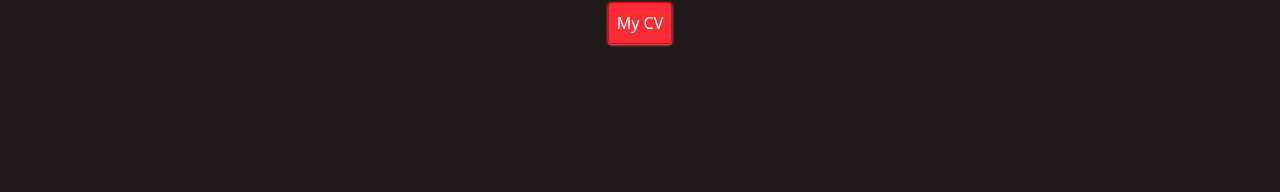
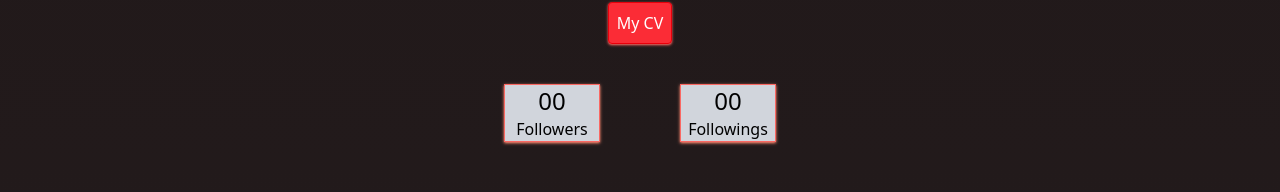
Before and after one commit to 1ai13/Portfolio, a React (Vite) app in the folder frontend/: page / in a window 1280 px wide. Shown: the part 862-1054 px from the top of the page. Built offline with nearby package versions, Linux system fonts and the light colour scheme; no server answers.

Commit message:
refactor on project card and finishing my info git api section

```diff
--- a/frontend/src/components/MyInfo.jsx
+++ b/frontend/src/components/MyInfo.jsx
@@ -1,12 +1,38 @@
 import { useLanguage } from "./LanguageManager.jsx";
 import translations from "./Translator.jsx";
 import { useState, useEffect, useRef } from "react";
+
+const DOMAIN_URL = import.meta.env.VITE_DOMAIN_URL;
+var targetFollowers = 0;
+var targetFollowings = 0;
 
 function MyInfo() {
   const [isSpinning, setIsSpinning] = useState(false);
   const [isDizzy, setIsDizzy] = useState();
   const modal = useRef(null);
   const { lang } = useLanguage();
+  const [followers, setFollowers] = useState(0);
+  const [followings, setFollowings] = useState(0);
+
+  useEffect(() => {
+    if (
+      followers == targetFollowers &&
+      followings == targetFollowings &&
+      targetFollowers != 0
+    )
+      return;
+    const id = setInterval(() => {
+      console.log("updating " + targetFollowers + " " + followers);
+      if (followers < targetFollowers) {
+        setFollowers(followers + 1);
+      }
+      if (followings < targetFollowings) {
+        setFollowings(followings + 1);
+      }
+    }, 50);
+    return () => clearInterval(id);
+  }, [followers, followings]);
+
   useEffect(() => {
     if (isSpinning && !isDizzy) {
       const id = setTimeout(() => {
@@ -30,11 +56,18 @@ function MyInfo() {
       info,
       spinner: { dizzy, undizzy },
       btnCV: { text, modalInfo, success, fail },
+      followersTrans,
+      followingsTrans,
     },
   } = translations();
+
+  useEffect(() => {
+    getGitData();
+  }, []);
+
   return (
     <>
-      <section id="info" role="main" className="mb-28 md:mb-42">
+      <section id="info" role="main" className="mb-28 md:mb-36">
         <div className="relative my-16 w-fit mx-auto">
           <a
             href="https://github.com/1ai13"
@@ -95,10 +128,25 @@ function MyInfo() {
         </p>
         <button
           onClick={handleCV}
-          className="block p-2 mx-auto text-white border border-red-600 shadow-sm shadow-accent-primary bg-red-500 rounded cursor-pointer active:bg-red-400 hover:bg-red-600"
+          className="block p-2 mb-10 mx-auto text-white border border-red-600 shadow-sm shadow-accent-primary bg-red-500 rounded cursor-pointer active:bg-red-400 hover:bg-red-600"
         >
           {text}
         </button>
+        <div className="flex justify-evenly md:justify-center md:gap-20 text-center text-black">
+          <div className="w-24 bg-gray-300 border border-accent-primary shadow shadow-accent-secondary">
+            <div className="flex flex-col">
+              <span className="text-2xl">0{followers}</span>
+              <span>{followersTrans}</span>
+            </div>
+          </div>
+          <div className="w-24 bg-gray-300 border border-accent-primary shadow shadow-accent-secondary">
+            <div className="flex flex-col">
+              <span className="text-2xl">0{followings}</span>
+              <span>{followingsTrans}</span>
+            </div>
+          </div>
+        </div>
+
         <dialog
           id="modalCV"
           className="fixed bg-bg-terniary text-white p-6 pb-4 mt-40 mx-8 sm:mx-auto sm:w-1/2 lg:w-1/3 xl:w-1/4 text-justify"
@@ -161,6 +209,26 @@ function MyInfo() {
   function handleCVResponse(event) {
     modal.current.close();
   }
+
+  async function getGitData() {
+    try {
+      const res = await fetch(DOMAIN_URL + "/git-data");
+      if (!res.ok) console.error("Error getting git data");
+
+      if (res.ok) {
+        const data = await res.json();
+        targetFollowers = data.followers.length;
+        targetFollowings = data.following.length;
+      } else {
+        setFollowers(0);
+        setFollowings(0);
+      }
+    } catch (error) {
+      setFollowers(0);
+      setFollowings(0);
+      console.error("Error getting git data " + error);
+    }
+  }
 }
 
 export default MyInfo;
--- a/frontend/src/components/ProjectCard.jsx
+++ b/frontend/src/components/ProjectCard.jsx
@@ -5,10 +5,16 @@ export default function ProjectCard({ title, desc, tags, logo, links }) {
         role="article"
         className="border border-accent-primary my-6 rounded-lg flex flex-col sm:flex-row lg:flex-col bg-bg-terniary lg:w-1/3 hover:scale-105 transition-transform duration-150 shadow-md shadow-accent-primary"
       >
-        <img
-          className="bg-gray-50 rounded-lg w-full min-h-80 max-h-120 sm:w-1/2 lg:rounded-full lg:w-80 lg:h-80 mx-auto  lg:mb-6 lg:mt-6 lg:border-2 lg:border-accent-primary"
-          src={logo}
-        ></img>
+        <a
+          className="bg-gray-50 rounded-lg w-full min-h-80 max-h-120 sm:w-1/2 lg:rounded-full lg:w-80 lg:h-80 mx-auto  lg:mb-6 lg:mt-6 lg:border-2 duration-300 lg:border-accent-primary"
+          target="_blank"
+          href={links[0].url}
+        >
+          <img
+            className="rounded-lg w-full min-h-80 max-h-120 sm:w-1/2 lg:rounded-full lg:w-80 lg:h-80"
+            src={logo}
+          ></img>
+        </a>
         <hr />
         <div className="p-4 my-auto sm:w-1/2 lg:w-full lg:min-h-70">
           <p className="font-bold text-xl text-center">{title}</p>
--- a/frontend/src/components/Projects.jsx
+++ b/frontend/src/components/Projects.jsx
@@ -16,7 +16,7 @@ export default function Projects() {
     async function fetchProjects() {
       const response = await fetch(DOMAIN_URL + "/projects");
 
-      if (!response.ok) throw new Error("Error fetch projects");
+      if (!response.ok) throw new Error("Error fetching projects");
 
       const data = await response.json();
 
--- a/frontend/src/locales/locales.json
+++ b/frontend/src/locales/locales.json
@@ -14,7 +14,9 @@
                 "modalInfo": "The CV will be downloaded based on the current language, select the desired one before proceeding",
                 "success": "Download",
                 "fail": "Close"
-            }
+            },
+            "followersTrans": "Followers",
+            "followingsTrans": "Followings"
         },
         "techs": "Technologies",
         "projects": "Projects",
@@ -61,7 +63,9 @@
                 "modalInfo": "El CV sera descargado en base al actual idioma, seleccione el deseado antes de continuar",
                 "success": "Descargar",
                 "fail": "Cerrar"
-            }
+            },
+            "followersTrans": "Seguidores",
+            "followingsTrans": "Seguidos"
         },
         "techs": "Tecnologías",
         "projects": "Proyectos",
```
Also changed, not shown: 2 other files (tests, documents, lock files or other folders).
